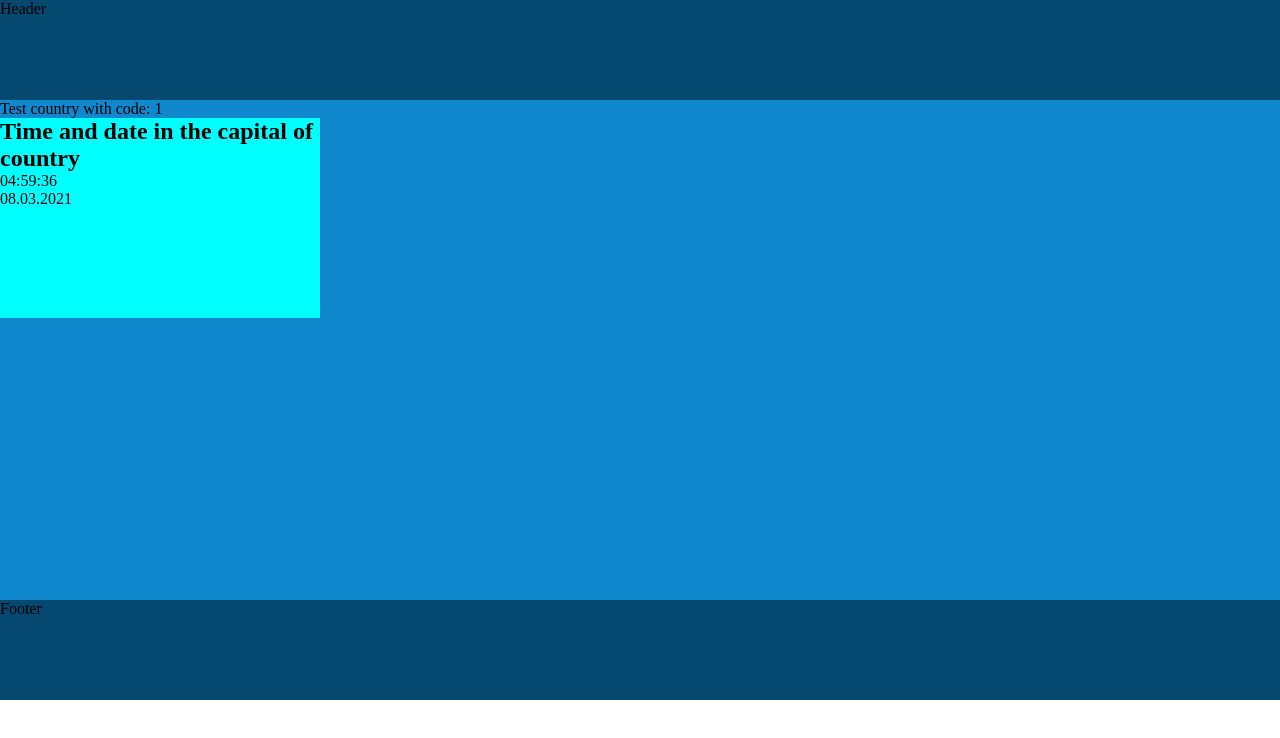
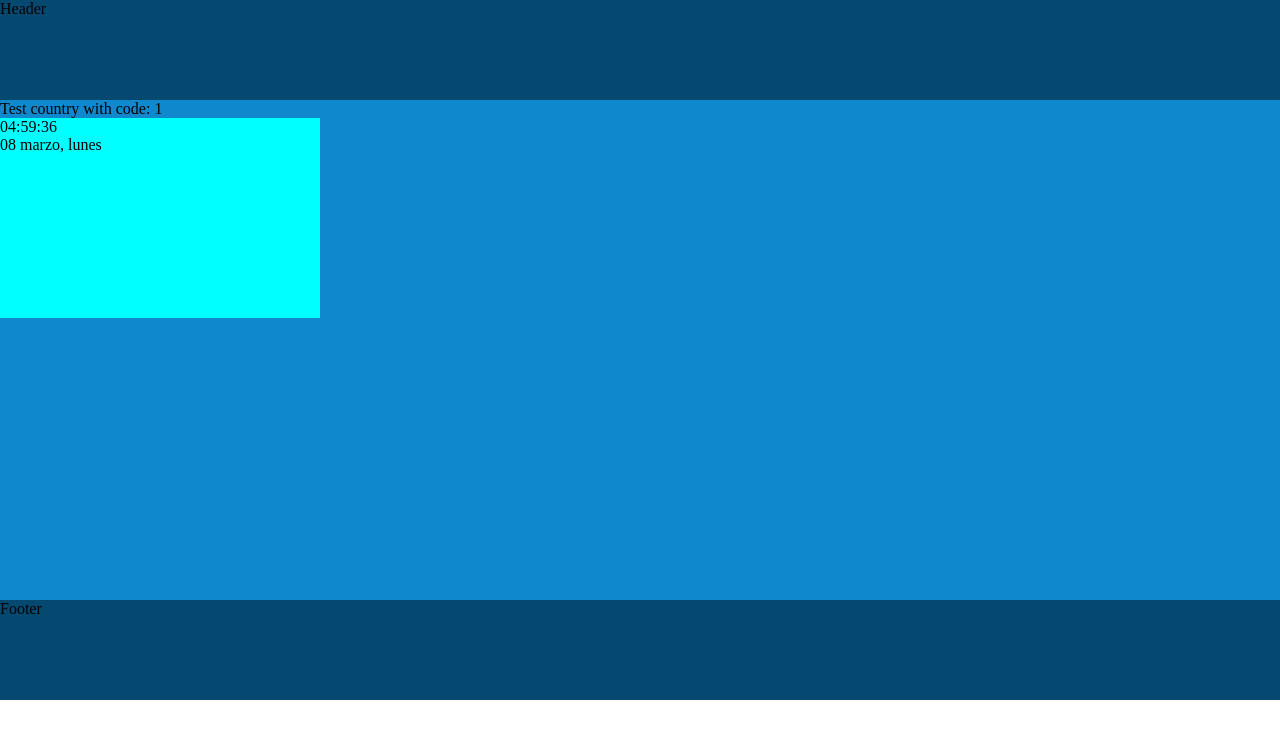
Before and after one commit to DANSitNikov/travelApp, a React (Create React App) app: page /country/1 in a window 1280 px wide. Shown: the top 738 px of the page. Built offline with nearby package versions, Linux system fonts and the light colour scheme.

Commit message:
feat: add localization in time widget

```diff
--- a/src/components/Country/Country.tsx
+++ b/src/components/Country/Country.tsx
@@ -13,7 +13,7 @@ function Country() {
 
     return (
         <div className='countryPage'>Test country with code: {code}
-            <TimeWidget offset={+9} />
+            <TimeWidget offset={+9} language={'ES'} />
         </div>
     )
 }
--- a/src/components/TimeWidget/TimeWidget.tsx
+++ b/src/components/TimeWidget/TimeWidget.tsx
@@ -2,7 +2,8 @@ import './TimeWidget.scss'
 import React, { useEffect, useState } from 'react'
 
 interface Props {
-    offset: number
+    offset: number,
+    language: string
 }
 
 interface capitalTime {
@@ -10,18 +11,25 @@ interface capitalTime {
     minutes: number | string
     seconds: number | string
     day: number | string
-    month: number | string
-    year: number | string
+    month: number
+    dayOfTheWeek: number
+}
+
+interface monthDayNames {
+    monthNames: [string, string, string, string, string, string, string, string, string, string, string, string],
+    dayNames: [string, string, string, string, string, string, string]
 }
 
 const TimeWidget: React.FC<Props> = (props) => {
+
+    const [monthDayNames, setMonthDayNames] = useState<monthDayNames>()
     const [capitalTime, setCapitalTime] = useState<capitalTime>({
         hours: 0,
         minutes: 0,
         seconds: 0,
         day: 0,
         month: 0,
-        year: 0,
+        dayOfTheWeek: 0,
     })
 
     useEffect(() => {
@@ -35,23 +43,20 @@ const TimeWidget: React.FC<Props> = (props) => {
             let minutes: number | string = correctDate.getMinutes()
             let seconds: number | string = correctDate.getSeconds()
             let day: number | string = correctDate.getDate()
-            let month: number | string = correctDate.getMonth() + 1
-            let year: number | string = correctDate.getFullYear()
+            let dayOfTheWeek: number = correctDate.getDay()
+            let month: number = correctDate.getMonth()
 
             if (hours < 10) {
                 hours = '0' + hours
             }
             if (minutes < 10) {
-                minutes = '0' + hours
+                minutes = '0' + minutes
             }
             if (seconds < 10) {
                 seconds = '0' + seconds
             }
             if (day < 10) {
                 day = '0' + day
-            }
-            if (month < 9) {
-                month = '0' + month
             }
 
             setCapitalTime({
@@ -60,9 +65,37 @@ const TimeWidget: React.FC<Props> = (props) => {
                 seconds,
                 day,
                 month,
-                year,
+                dayOfTheWeek
             })
         }, 500)
+        switch (props.language) {
+            case 'RU':
+                console.log('1')
+                setMonthDayNames({
+                    monthNames: ['января', 'февраля', 'марта', 'апреля', 'мая', 'июня', 'июля', 'августа', 'сентября', 'октяря', 'ноября', 'декабря'],
+                    dayNames: ['воскресенье', 'понедельник', 'вторник', 'среда', 'четверг', 'пятница', 'суббота']
+                }
+                )
+
+                break
+            case 'EN':
+                setMonthDayNames(
+                    {
+                        monthNames: ['january', 'february', 'march', 'april', 'may', 'june', 'july', 'august', 'september', 'october', 'november', 'december'],
+                        dayNames: ['sunday', 'monday', 'tuesday', 'wednesday', 'thursday', 'friday', 'saturday']
+                    }
+                )
+
+                break
+            case 'ES':
+                setMonthDayNames(
+                    {
+                        monthNames: ['enero', 'febrero', 'marzo', 'abril', 'mayo', 'junio', 'julio', 'agosto', 'septiembre', 'octubre', 'noviembre', 'diciembre'],
+                        dayNames: ['domingo', 'lunes', 'martes', 'miércoles', 'jueves', 'viernes', 'sábado']
+                    }
+                )
+                break
+        }
         return (
             () => clearInterval(timer)
         )
@@ -71,10 +104,9 @@ const TimeWidget: React.FC<Props> = (props) => {
 
     return (
         <div className='time_widget_body'>
-            <h2>Time and date in the capital of country</h2>
             {`${capitalTime.hours}:${capitalTime.minutes}:${capitalTime.seconds}`}
             <br />
-            {`${capitalTime.day}.${capitalTime.month}.${capitalTime.year}`}
+            {`${capitalTime.day} ${monthDayNames?.monthNames[capitalTime.month]}, ${monthDayNames?.dayNames[capitalTime.dayOfTheWeek]}`}
         </div>
     )
 }
```
